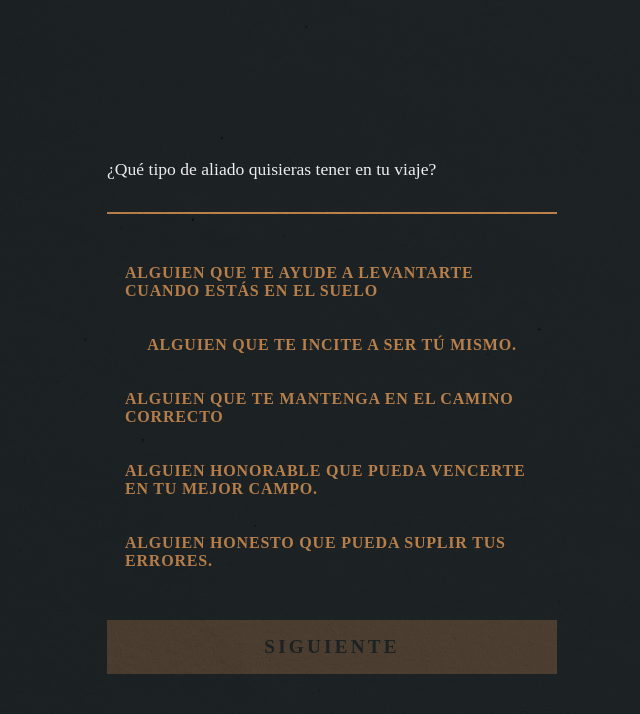
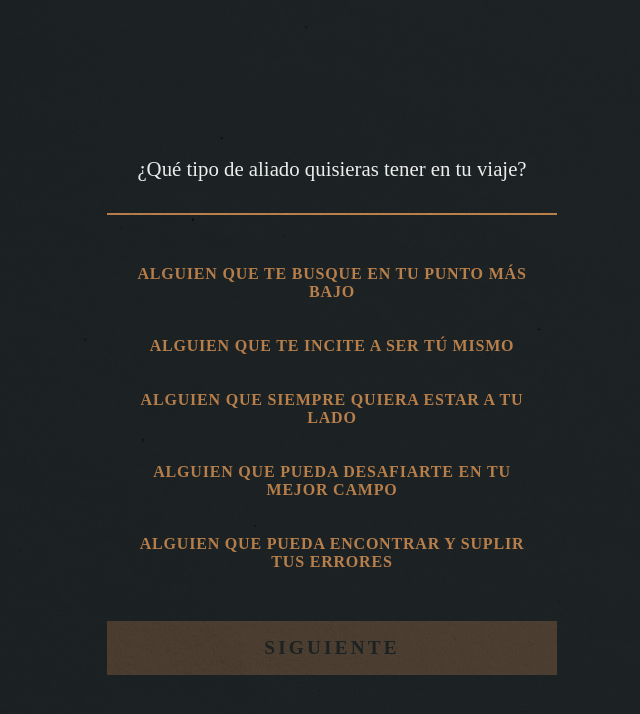
Before and after one commit to DiazMauricio/By-Quill-And-Sorcery-Test, a React (Vite) app: page / in a window 1280 px wide. Both pictures are taken after a click on the button "EMPEZAR". Shown: the top 714 px of the page, without its empty margins (308-948 px from the left). Built offline with nearby package versions, Linux system fonts and the light colour scheme; a web font is replaced by a local one.

Commit message:
Preguntas y arreglos

```diff
--- a/src/ColorsArray.jsx
+++ b/src/ColorsArray.jsx
@@ -1,7 +1,7 @@
 export const colorsArray = [
   ["#8C5442", "#270E0E"],
   ["#2B343B", "#A64C4C"],
-  ["#467373", "#513542"],
+  ["#647C7C", "#302431"],
   ["#404637", "#D97E4A"],
   ["#3E2B2C", "#7571A3"],
   ["#8D6C54", "#1A1C26"],
--- a/src/QuestionsArray.jsx
+++ b/src/QuestionsArray.jsx
@@ -39,23 +39,23 @@ export const QuestionsArray = [
         ]
     },
     {
-        "text" : "Un enemigo formidable emerge una vez al año, sembrando caos y destrucción a su paso. La responsabilidad de derrotarlo recae sobre tus hombros. ¿Te embarcarás en la búsqueda del poder necesario para vencerlo por tu cuenta, o buscarás la colaboración de otros para enfrentar juntos esta amenaza?",
+        "text" : "Un enemigo formidable emerge una vez al año, sembrando caos y destrucción a su paso. La responsabilidad de derrotarlo recae sobre tus hombros. ¿Te embarcarás en la búsqueda del poder necesario para vencerlo por tu cuenta, o confiaras en que podrás encontrar otros luchen a tu lado?",
         "options" : [
             {
                 "text": "Buscar poder",
                 "casa": 0
             },
             {
-                "text": "Buscar aliados",
+                "text": "Confiar en otros",
                 "casa": 2
             }
         ]
     },
     {
-        "text" : "Una oportunidad inesperada se presenta en tu camino, una que podría llevarte a la gloria que siempre has anhelado. Sin embargo, para alcanzarla, te ves obligado a reconsiderar todo el progreso y la planificación que has dedicado a tu vida actual. ¿Abandonarías la seguridad y el camino conocido por perseguir un sueño incierto?",
+        "text" : "Una oportunidad inesperada se presenta en tu camino. Una que podría llevarte a conseguir la felicidad que siempre has anhelado. Sin embargo, para seguir esta oportunidad, te ves obligado a apartarte de todo el progreso y la planificación que le has dedicado a tu vida actual. ¿Abandonarías el camino que construiste por perseguir un sueño incierto?",
         "options" : [
             {
-                "text": "Continuar mi camino",
+                "text": "Seguir mi camino",
                 "casa": 0
             },
             {
@@ -65,7 +65,7 @@ export const QuestionsArray = [
         ]
     },
     {
-        "text" : "La persona que juraste proteger con tu vida ha contraído una condición que pronto terminará con la suya. Ella ha aceptado su destino y solo desea tu compañía en sus últimos momentos. Sin embargo, un rumor revela una posibilidad, aunque ínfima, de extender su vida si realizas una peligrosa travesía en solitario. ¿Te embarcarás en la peligrosa travesía, aferrándote a la esperanza, o te quedarás junto a tu ser querido?",
+        "text" : "La persona que juraste proteger con tu vida ha contraído una condición que pronto terminará con la suya. Ella ha aceptado su destino y solo espera su final. Sin embargo, un rumor revela una posibilidad, aunque ínfima, de extender su vida si realizas una peligrosa travesía en solitario. ¿Te embarcarás en la peligrosa travesía, aferrándote a la esperanza, o te quedarás junto a tu ser querido?",
         "options" : [
             {
                 "text": "Afferrarte a la esperanza",
@@ -81,7 +81,7 @@ export const QuestionsArray = [
         "text" : "Llegaste hasta aquí con la ayuda de tus compañeros, pero para alcanzar el siguiente nivel de tu objetivo debes tomar una decisión crucial. ¿Abandonarás a tus compañeros para alcanzar la excelencia individual, o te quedarás con ellos a pesar de que ello implique permanecer en un lugar inferior a tus capacidades el resto de tu vida?",
         "options" : [
             {
-                "text": "Abandonar compañeros",
+                "text": "Continuar solo",
                 "casa": 1
             },
             {
@@ -91,14 +91,14 @@ export const QuestionsArray = [
         ]
     },
     {
-        "text" : "Un legendario y poderoso sabio se ofrece a revelarte todos sus conocimientos, incluido el secreto para curar la maldición que ha atormentado a tu familia durante generaciones. Sin embargo, hay un precio: debes aceptar servir al sabio por el resto de tu vida. ¿Tomarás el trato o continuarás cargando con el peso de la maldición familiar?",
+        "text" : "Haz llamado la atención de un legendario y poderoso sabio. Él se ofrece a revelarte todos sus conocimientos, incluido el secreto para curar la maldición que ha agobiado a tu familia durante generaciones. Sin embargo, hay un precio: deberás realizar un pacto de servidumbre que te atará a él por el resto de tu vida. ¿Tomarás el trato?",
         "options" : [
             {
-                "text": "Servidumbre",
+                "text": "Conocimiento",
                 "casa": 1
             },
             {
-                "text": "Maldición",
+                "text": "Autonomía",
                 "casa": 3
             }
         ]
@@ -120,11 +120,11 @@ export const QuestionsArray = [
         "text" : "La vida te está jugando una mala pasada. Tienes muchas deudas que acumuladas y en tu último negocio descubriste que te pagaron con dinero falso. Sin embargo, podrías evitar pérdidas si utilizas ese dinero falso para pagarle a un mercader que está a punto de irse de la ciudad para no volver ¿Aceptas las pérdidas o realizas la estafa?",
         "options" : [
             {
-                "text": "pérdidas",
+                "text": "Pérdidas",
                 "casa": 2
             },
             {
-                "text": "Crimen",
+                "text": "Fechoría",
                 "casa": 3
             }
         ]
@@ -133,7 +133,7 @@ export const QuestionsArray = [
         "text" : "Recientemente te enteras que tu amigo, a quien le debes una gran deuda de gratitud, inconscientemente cometió un error fatal. Revelarle la verdad lo devastaría y podría alejarlo de tu vida. Sin embargo, si decides callar, existe una pequeña probabilidad de que vuelva a cometer el mismo error en el futuro. ¿Le revelarías la verdad a tu amigo, a pesar del dolor que podría causarle, o te guardarías el secreto para protegerlo?",
         "options" : [
             {
-                "text": "Mantener el secreto",
+                "text": "Intentar protegerlo",
                 "casa": 2
             },
             {
@@ -143,7 +143,7 @@ export const QuestionsArray = [
         ]
     },
     {
-        "text" : "Tu vida dio un giro repentino cuando fuiste afectado por una condición que hará tu vida cotidiana mucho más difícil. ¿Aceptarías vivir con esta nueva condición y adaptar tu vida a tus nuevas limitaciones, o abandonarías todos tus planes en busca de eliminar la condición definitivamente?",
+        "text" : "Tu vida dio un giro repentino cuando fuiste afectado por una maldición que hará tu vida mucho más difícil. ¿Serias capaz de tolerar vivir con esta injusta condición y adaptarte a tus nuevas limitaciones? ¿O abandonarías todo para luchar por la mínima posibilidad de encontrar una forma de recuperar lo que perdiste?",
         "options" : [
             {
                 "text": "Buscar Cura",
@@ -159,15 +159,15 @@ export const QuestionsArray = [
         "text" : "¿Cuál de estas virtudes te parece más valiosa?",
         "options" : [
             {
-                "text": "Una voluntad fuerte, capaz de superar todas las adversidades",
+                "text": "Tener la fuerza de voluntad para seguir luchando por mejorar",
                 "points": [1, 0, 0, 0, 0]
             },
             {
-                "text": "La capacidad para reconocer tus errores y aprender de ellos",
+                "text": "Ser capaz de reconocer tus errores y aprender de ellos",
                 "points": [0, 1, 0, 0, 0]
             },
             {
-                "text": "Mantener una moral inquebrantable contra toda tentación",
+                "text": "Tener el valor para sacrificarte por otras personas",
                 "points": [0, 0, 1, 0, 0]
             },
             {
@@ -175,7 +175,7 @@ export const QuestionsArray = [
                 "points": [0, 0, 0, 1, 0]
             },
             {
-                "text": "Aceptar las más crueles verdades y seguir adelante",
+                "text": "Seguir siendo tu mismo a pesar de las circunstancias",
                 "points": [0, 0, 0, 0, 1]
             }
         ]
@@ -184,19 +184,19 @@ export const QuestionsArray = [
         "text" : "¿Cuál de estos miedos resuena más en tu mente?",
         "options" : [
             {
-                "text": "Que mi existencia no tenga un propósito por el que valga la pena seguir vivo.",
+                "text": "Llegar al final de mi vida sin saber cual es mi propósito",
                 "points": [1, 0, 0, 0, 0]
             },
             {
-                "text": "Cometer un error fatal por no estar suficientemente preparado",
+                "text": "Cometer un error crítico por no tener la preparación necesaria",
                 "points": [0, 1, 0, 0, 0]
             },
             {
-                "text": "Perder a todas las personas que están junto a mi y tener que seguir mi camino solo.",
+                "text": "Tener que recorrer mi vida por siempre sin nadie a mi alrededor",
                 "points": [0, 0, 1, 0, 0]
             },
             {
-                "text": "Limitarme a solo dejar pasar mi vida por miedo a las consecuencias.",
+                "text": "Ignorar ser manipulado por aquello en que confío",
                 "points": [0, 0, 0, 1, 0]
             },
             {
@@ -209,23 +209,23 @@ export const QuestionsArray = [
         "text" : "¿Qué tipo de aliado quisieras tener en tu viaje?",
         "options" : [
             {
-                "text": "Alguien honorable que pueda vencerte en tu mejor campo.",
+                "text": "Alguien que pueda desafiarte en tu mejor campo",
                 "points": [1, 0, 0, 0, 0]
             },
             {
-                "text": "Alguien honesto que pueda suplir tus errores.",
+                "text": "Alguien que pueda encontrar y suplir tus errores",
                 "points": [0, 1, 0, 0, 0]
             },
             {
-                "text": "Alguien que te mantenga en el camino correcto",
+                "text": "Alguien que siempre quiera estar a tu lado",
                 "points": [0, 0, 1, 0, 0]
             },
             {
-                "text": "Alguien que te incite a ser tú mismo.",
+                "text": "Alguien que te incite a ser tú mismo",
                 "points": [0, 0, 0, 1, 0]
             },
             {
-                "text": "Alguien que te ayude a levantarte cuando estás en el suelo",
+                "text": "Alguien que te busque en tu punto más bajo",
                 "points": [0, 0, 0, 0, 1]
             }
         ]
@@ -234,23 +234,23 @@ export const QuestionsArray = [
         "text" : "¿Cuál de estos crímenes te parece el más despreciable?",
         "options" : [
             {
-                "text": "Obstruir el viaje personal de una persona",
+                "text": "hacer trampa en un duelo justo",
                 "points": [1, 0, 0, 0, 0]
             },
             {
-                "text": "Tomar responsabilidades sin ser el más capacitado para tomarlas",
+                "text": "Tomar la responsabilidad sin estar capacitado",
                 "points": [0, 1, 0, 0, 0]
             },
             {
-                "text": "Discriminar y Conspirar contra un potencial aliado",
+                "text": "Conspirar contra un potencial aliado",
                 "points": [0, 0, 1, 0, 0]
             },
             {
-                "text": "Restringir a alguien de su voluntad y limitar su potencial",
+                "text": "Restringir la voluntad de una persona",
                 "points": [0, 0, 0, 1, 0]
             },
             {
-                "text": "Actuar basado en que ciertas vidas valen más que otras.",
+                "text": "Juzgar el valor de una vida",
                 "points": [0, 0, 0, 0, 1]
             }
         ]
--- a/src/components/HomePage.jsx
+++ b/src/components/HomePage.jsx
@@ -7,9 +7,9 @@ const HomePage = ({startTest}) => {
         <div className="HomePage"
         >
             <BQnSLogo/>
-            <div>
-                <h1>Test de Casas</h1>
-                <p>Realiza el test para descubrir con que casa eres mas compatible</p>
+            <div className="header">
+                <h1>Examen de Selección</h1>
+                <p>Realiza esta evaluación para descubrir con que casa eres mas compatible</p>
             </div>
             <div className="Houses">
                 <Ramcaster/>
--- a/src/components/Question.css
+++ b/src/components/Question.css
@@ -51,7 +51,6 @@
     height: 2px;
     background-color: var(--color-resaltado);
     z-index: 1;
-
 }
 .RangeAnswer .option{
     height: 25px;
@@ -66,8 +65,6 @@
     justify-content: center;
     align-items: center;
     z-index: 2;
-
-
 }
 .RangeAnswer .option::after{
     content: '';
@@ -78,7 +75,6 @@
     border-radius: 100%;
     background-color: var(--color-resaltado);
     transition: transform 0.1s linear;
-
 }
 .RangeAnswer .option:hover::after{
     transform: scale(0.7);
@@ -95,26 +91,28 @@
   width: 0;
 }
 
-.MultiQuestion{
+.MultiQuestion-Title{
+    text-align: center;
+    font-size: 1.3em;
+}
+
+.MultiAnswer{
     display: flex;
     flex-direction: column;
     justify-content: center;
     align-items: stretch;
-    /* text-align: center; */
+    text-align: center;
     color: var(--color-resaltado);
 }
 
-
-
-
-.MultiQuestion .answer{
+.MultiAnswer .answer{
     position: relative;
     margin: 0em 0em;
     cursor: pointer;
     box-sizing: border-box;
 }
 
-.MultiQuestion .option{
+.MultiAnswer .option{
     display: flex;
     justify-content: center;
     align-items: center;
@@ -125,13 +123,11 @@
     border: 2px solid var(--color-background);
     font-weight: 800;
     text-transform: uppercase;
-
 }
-.MultiQuestion .option:hover{
+.MultiAnswer .option:hover{
     border: 2px solid var(--color-resaltado);
 }
-
-.MultiQuestion input:checked ~ .option{
+.MultiAnswer input:checked ~ .option{
     background-color: var(--color-resaltado);
     color: var(--color-background);
 }
--- a/src/components/Question.jsx
+++ b/src/components/Question.jsx
@@ -1,16 +1,16 @@
 import './Question.css';
 
 //  COMPONENT EXPORT DEFAULT.
-const Question = ({question, clickOptions, qNumber}) => {
+const Question = ({question, clickOptions, name}) => {
 
+    let rangeQuestion = question?.options.length === 2 && name !== "Tie";
     return (
         <>
-            <p>{question?.text}</p>
             {
-                question?.options.length === 2 && qNumber !== "Tie"?
-                    <RangeQuestion options={question?.options} clickOptions={clickOptions} name={qNumber} />
+                rangeQuestion?
+                    <RangeQuestion question={question} clickOptions={clickOptions} name={name} />
                 :
-                    <MultiQuestion options={question?.options} clickOptions={clickOptions} name={qNumber} />
+                    <MultiQuestion question={question} clickOptions={clickOptions} name={name} />
             }
         </>
     );
@@ -37,17 +37,19 @@ const MultiOpc = ({name, option, onClick}) => {
 }
 
 //  OPTIONS CONTAINER.
-const RangeQuestion = ({ clickOptions, options, name}) => {
+const RangeQuestion = ({ clickOptions, question, name}) => {
     const changePoints = (points) => {
         let p = [0, 0, 0, 0, 0];
-        let left = options[0].casa
-        let right = options[1].casa
+        let left = question.options[0].casa
+        let right = question.options[1].casa
         p[left] = points[0];
         p[right] = points[1];
         clickOptions(p);
     }
 
     return (
+        <>
+            <p className='RangeQuestion-Title' >{question?.text}</p>
             <div className="RangeAnswer">
                 <div className='options'>
                     <RadioOpc onClick={()=>changePoints([ 2,-1])} name={name} />
@@ -57,21 +59,25 @@ const RangeQuestion = ({ clickOptions, options, name}) => {
                     <RadioOpc onClick={()=>changePoints([-1, 2])} name={name} />
                 </div>
                 <div className='options'>
-                <p>{options[0].text}</p>
-                <p>{options[1].text}</p>
+                    <p>{question.options[0].text}</p>
+                    <p>{question.options[1].text}</p>
                 </div>
             </div>
+        </>
     )
 }
 
-const MultiQuestion = ({clickOptions, name, options}) => {
+const MultiQuestion = ({clickOptions, name, question}) => {
     return (
-        <div className='MultiQuestion'>
+        <>
+        <p className='MultiQuestion-Title' >{question.text}</p>
+        <div className='MultiAnswer'>
             {
-                options?.map(( option, i) =>
+                question.options.map(( option, i) =>
                     <MultiOpc  option={option} key={i} onClick={()=>clickOptions(option.points)} name={name}/>
                 )
             }
         </div>
+        </>
     )
 }
--- a/src/components/Questions.jsx
+++ b/src/components/Questions.jsx
@@ -98,7 +98,7 @@ const Questions = ({ showResult, changeColors}) => {
                     {
                         tie ?
                         <TieBreaker points={points} clickOptions={clickOptions} /> :
-                        <Question question={questions[qNumber]} clickOptions={clickOptions} qNumber={qNumber}/>
+                        <Question question={questions[qNumber]} clickOptions={clickOptions} name={qNumber}/>
                     }
                     <motion.button
                     onClick={nextQuestion}
--- a/src/components/TieBreaker.jsx
+++ b/src/components/TieBreaker.jsx
@@ -17,7 +17,7 @@ const TieBreaker = ({points, clickOptions}) => {
     return (
         <>
             <p>{DefaultTieBreaker.text}</p>
-            <div className='MultiQuestion'>
+            <div className='MultiAnswer'>
                 {
                     DefaultTieBreaker.options.map(( option, i) => {
                         if (checkTie(points).includes(i)){
```
Also changed, not shown: src/App.css (+5 -3 lines), src/components/HomePage.css (+7 -0 lines). Lines whose indentation alone changed are shown as unchanged.
